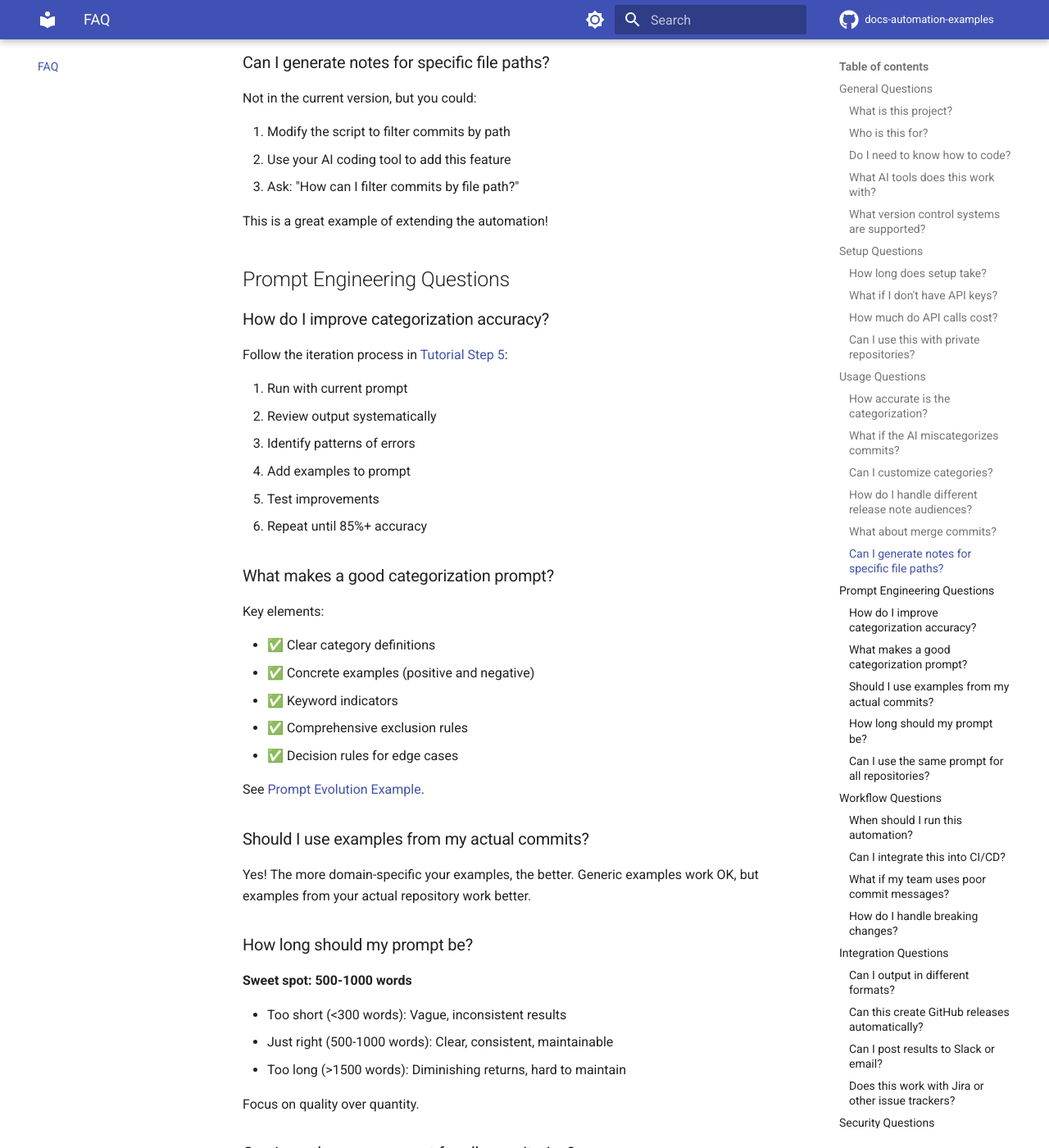
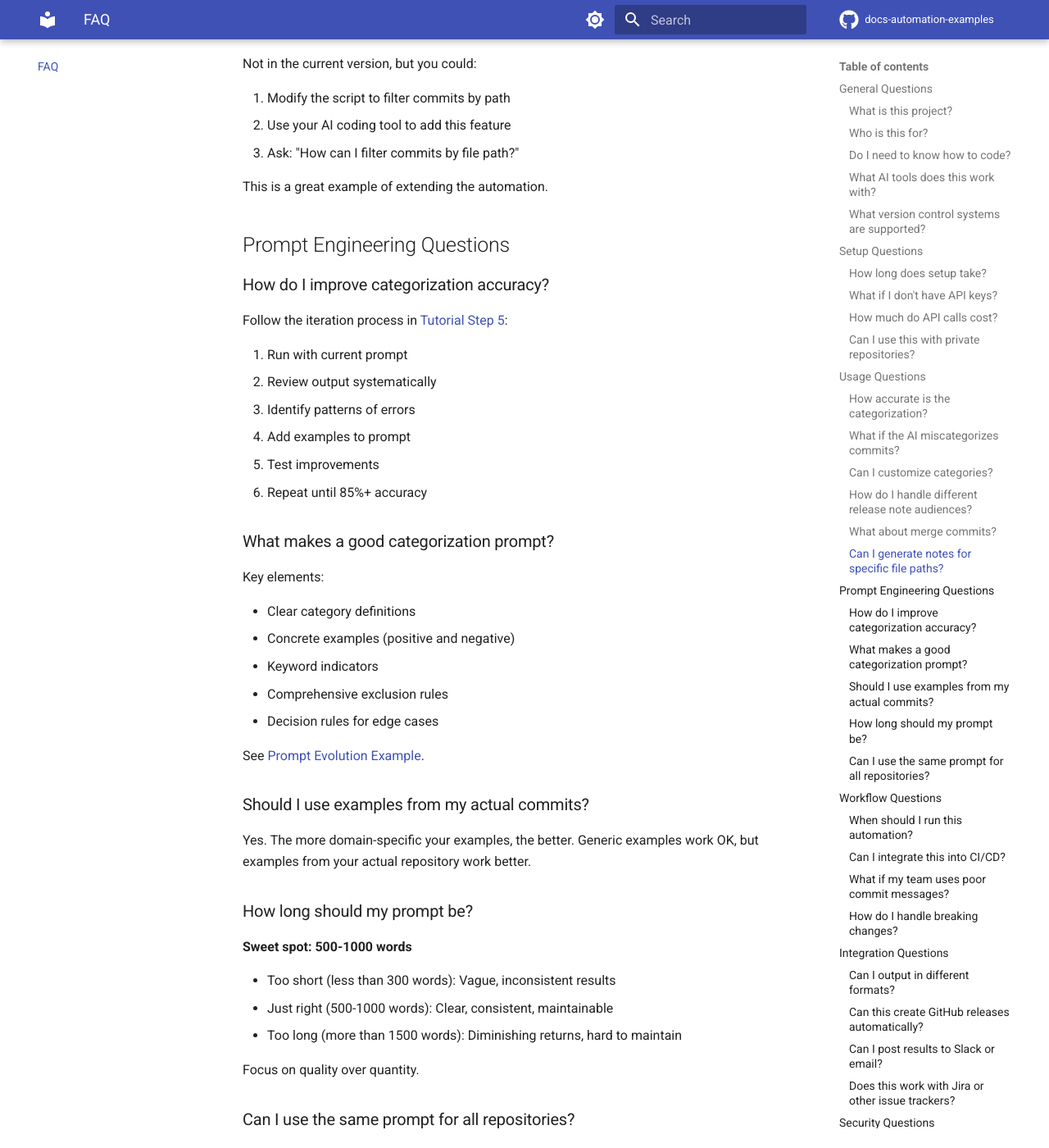
Before and after one commit to rebeja/docs-automation-examples, an MkDocs documentation site: the page built from docs/faq.md, in a window 1280 px wide and 1400 px high, scrolled down 4091 px. Shown: the whole window at 82% size. Built offline with MkDocs 1.6.1 and Material for MkDocs 9.7.7, drawn with Linux system fonts in a browser that asks for light colours; comment, search, counter and statistics services are not loaded; some of the changed text lies outside the part shown.

````diff
--- a/docs/faq.md
+++ b/docs/faq.md
@@ -159,7 +157,7 @@ Not in the current version, but you could:
 2. Use your AI coding tool to add this feature
 3. Ask: "How can I filter commits by file path?"
 
-This is a great example of extending the automation!
+This is a great example of extending the automation.
 
 ## Prompt Engineering Questions
 
@@ -178,25 +176,25 @@ Follow the iteration process in [Tutorial Step 5](tutorial/step-5-iterate-prompt
 
 Key elements:
 
-- ✅ Clear category definitions
-- ✅ Concrete examples (positive and negative)
-- ✅ Keyword indicators
-- ✅ Comprehensive exclusion rules
-- ✅ Decision rules for edge cases
+- Clear category definitions
+- Concrete examples (positive and negative)
+- Keyword indicators
+- Comprehensive exclusion rules
+- Decision rules for edge cases
 
 See [Prompt Evolution Example](examples/prompt-evolution.md).
 
 ### Should I use examples from my actual commits?
 
-Yes! The more domain-specific your examples, the better. Generic examples work OK, but examples from your actual repository work better.
+Yes. The more domain-specific your examples, the better. Generic examples work OK, but examples from your actual repository work better.
 
 ### How long should my prompt be?
 
 **Sweet spot: 500-1000 words**
 
-- Too short (<300 words): Vague, inconsistent results
+- Too short (less than 300 words): Vague, inconsistent results
 - Just right (500-1000 words): Clear, consistent, maintainable
-- Too long (>1500 words): Diminishing returns, hard to maintain
+- Too long (more than 1500 words): Diminishing returns, hard to maintain
 
 Focus on quality over quantity.
 
@@ -230,7 +228,7 @@ Clone and customize rather than using one prompt for all.
 
 ### Can I integrate this into CI/CD?
 
-Yes! You could:
+Yes. You could:
 
 1. Run automatically on release branch
 2. Create pull request with draft notes
@@ -303,7 +301,7 @@ webhook_url = "your-slack-webhook"
 requests.post(webhook_url, json={"text": notes})
 ```
 
-These are great examples of extending the automation!
+These are great examples of extending the automation.
 
 ### Does this work with Jira or other issue trackers?
 
@@ -321,12 +319,12 @@ This requires additional API integration.
 
 Yes, if you follow best practices:
 
-- ✅ Use `config.yaml` (in `.gitignore`)
-- ✅ Use environment variables for production
-- ✅ Rotate keys regularly (every 90 days)
-- ✅ Use minimal scopes needed
-- ❌ Never commit keys to version control
-- ❌ Don't share keys in Slack/email
+- Use `config.yaml` (in `.gitignore`)
+- Use environment variables for production
+- Rotate keys regularly (every 90 days)
+- Use minimal scopes needed
+- Never commit keys to version control
+- Don't share keys in Slack or email
 
 ### What data is sent to AI providers?
 
@@ -367,7 +365,7 @@ For sensitive code:
 
 ### Do I need to update prompts regularly?
 
-Not usually! Once refined, prompts remain stable. Update when:
+Not usually. Once refined, prompts remain stable. Update when:
 
 - Team's commit message style changes
 - New categories needed
@@ -412,7 +410,7 @@ Absolutely! The same pattern applies to:
 
 ### Can I contribute improvements?
 
-Yes! See [Contributing Guidelines](https://github.com/rebeja/docs-automation-examples/blob/main/CONTRIBUTING.md).
+Yes. See [Contributing Guidelines](https://github.com/rebeja/docs-automation-examples/blob/main/CONTRIBUTING.md).
 
 Ways to contribute:
 
````
Also changed, not shown: other parts of docs/faq.md (+16 -18 lines).
